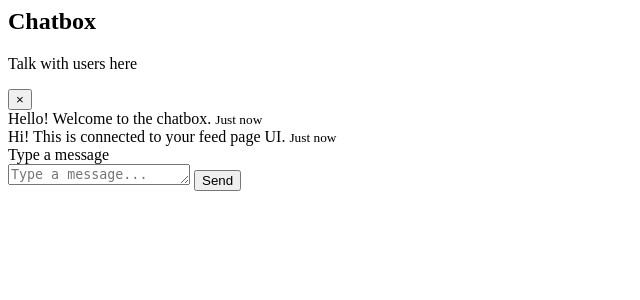
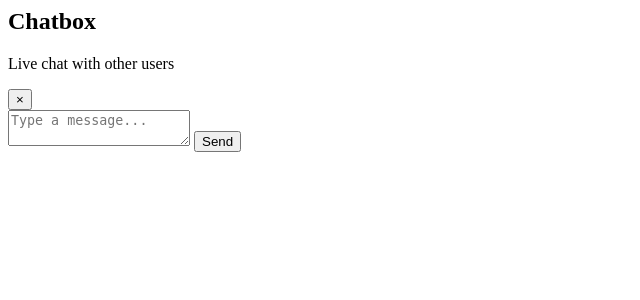
Before and after one commit to clarincehierro001-hue/mini_facebook, a Flask app: template templates/chatbox.html in a window 1280 px wide. Shown: the top 300 px of the page, without its empty margins (0-640 px from the left). Run offline with Flask 3, Linux system fonts and the light colour scheme; the template is opened without the code that fills it, so the values that code supplies are empty.

Commit message:
chatbox.html
Updated chatbox structure and functionality for improved user interaction.

```diff
--- a/templates/chatbox.html
+++ b/templates/chatbox.html
@@ -1,156 +1,26 @@
-    <div class="page-shell">
-        <main id="main-content" class="container" role="main">
-            <div class="content-wrap">
-                <div class="alerts" aria-live="polite" aria-atomic="true">
-                    {% with messages = get_flashed_messages(with_categories=true) %}
-                        {% if messages %}
-                            {% for category, message in messages %}
-                                <div class="alert alert-{{ category }}" role="alert">
-                                    {{ message }}
+<div id="chatboxOverlay" class="chatbox-overlay" onclick="closeChatbox()"></div>
+
+<aside id="chatboxPanel" class="chatbox-panel" aria-hidden="true">
+    <div class="chatbox-header">
+        <div>
+            <h2>Chatbox</h2>
+            <p>Live chat with other users</p>
         </div>
-                            {% endfor %}
-                        {% endif %}
-                    {% endwith %}
-
-                    {% if error %}
-                        <div class="alert alert-error" role="alert">
-                            {{ error }}
-                        </div>
-                    {% endif %}
-                </div>
-
-                <section class="page-content">
-                    {% block content %}{% endblock %}
-                </section>
-            </div>
-        </main>
-    </div>
-
-    <!-- CHATBOX START -->
-    <div id="chatboxOverlay" class="chatbox-overlay" onclick="closeChatbox()" aria-hidden="true"></div>
-
-    <aside id="chatboxPanel" class="chatbox-panel" aria-hidden="true" aria-labelledby="chatboxTitle">
-        <div class="chatbox-header">
-            <div class="chatbox-header-content">
-                <div class="chatbox-status-dot"></div>
-                <div>
-                    <h2 id="chatboxTitle">Chatbox</h2>
-                    <p>Talk with users here</p>
-                </div>
-            </div>
-            <button
-                type="button"
-                class="chatbox-close"
-                onclick="closeChatbox()"
-                aria-label="Close chatbox"
-                title="Close chatbox"
-            >
+        <button type="button" class="chatbox-close" onclick="closeChatbox()" aria-label="Close chatbox">
             &times;
         </button>
     </div>
 
-        <div class="chatbox-body" id="chatMessages" role="log" aria-live="polite" aria-relevant="additions">
-            <div class="chat-message incoming">
-                <div class="bubble">
-                    <span class="message-text">Hello! Welcome to the chatbox.</span>
-                    <small class="message-time">Just now</small>
-                </div>
-            </div>
+    <div id="chatMessages" class="chatbox-body"></div>
 
-            <div class="chat-message outgoing">
-                <div class="bubble">
-                    <span class="message-text">Hi! This is connected to your feed page UI.</span>
-                    <small class="message-time">Just now</small>
-                </div>
-            </div>
-        </div>
-
-        <form class="chatbox-form" onsubmit="sendChatMessage(event)" autocomplete="off">
-            <label for="chatInput" class="chatbox-hidden-label">Type a message</label>
-            <div class="chatbox-input-area">
+    <form id="chatboxForm" class="chatbox-form">
         <textarea
             id="chatInput"
-                    name="message"
-                    rows="1"
+            name="content"
             placeholder="Type a message..."
-                    maxlength="1000"
+            maxlength="300"
+            required
         ></textarea>
-                <button type="submit" class="chatbox-send-btn">Send</button>
-            </div>
+        <button type="submit">Send</button>
     </form>
 </aside>
-    <!-- CHATBOX END -->
-
-    <script>
-    document.addEventListener("DOMContentLoaded", function () {
-        const chatInput = document.getElementById("chatInput");
-        const chatMessages = document.getElementById("chatMessages");
-        const chatboxPanel = document.getElementById("chatboxPanel");
-        const chatboxOverlay = document.getElementById("chatboxOverlay");
-
-        if (chatInput) {
-            chatInput.addEventListener("input", function () {
-                this.style.height = "auto";
-                this.style.height = Math.min(this.scrollHeight, 120) + "px";
-            });
-
-            chatInput.addEventListener("keydown", function (e) {
-                if (e.key === "Enter" && !e.shiftKey) {
-                    e.preventDefault();
-                    const form = this.closest("form");
-                    if (form) form.requestSubmit();
-                }
-            });
-        }
-
-        if (chatMessages) {
-            chatMessages.scrollTop = chatMessages.scrollHeight;
-        }
-
-        const originalOpenChatbox = window.openChatbox;
-        window.openChatbox = function () {
-            if (typeof originalOpenChatbox === "function") {
-                originalOpenChatbox();
-            }
-
-            if (chatboxPanel) {
-                chatboxPanel.classList.add("active");
-                chatboxPanel.setAttribute("aria-hidden", "false");
-            }
-
-            if (chatboxOverlay) {
-                chatboxOverlay.classList.add("active");
-                chatboxOverlay.setAttribute("aria-hidden", "false");
-            }
-
-            if (chatMessages) {
-                chatMessages.scrollTop = chatMessages.scrollHeight;
-            }
-
-            if (chatInput) {
-                chatInput.focus();
-            }
-        };
-
-        const originalCloseChatbox = window.closeChatbox;
-        window.closeChatbox = function () {
-            if (typeof originalCloseChatbox === "function") {
-                originalCloseChatbox();
-            }
-
-            if (chatboxPanel) {
-                chatboxPanel.classList.remove("active");
-                chatboxPanel.setAttribute("aria-hidden", "true");
-            }
-
-            if (chatboxOverlay) {
-                chatboxOverlay.classList.remove("active");
-                chatboxOverlay.setAttribute("aria-hidden", "true");
-            }
-        };
-    });
-    </script>
-
-    {% block scripts %}{% endblock %}
-</body>
-</html>
```
Lines whose indentation alone changed are shown as unchanged.
